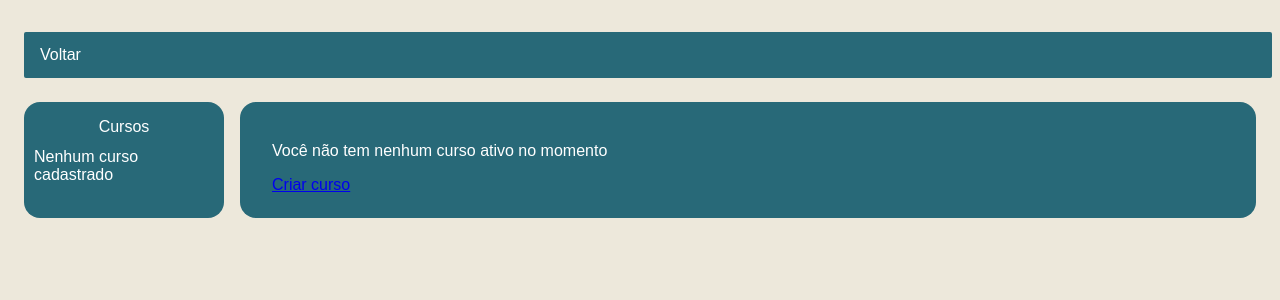
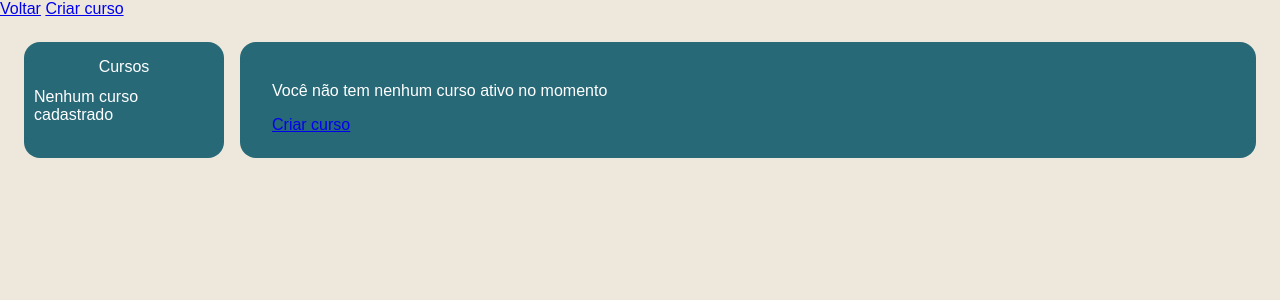
Before and after one commit to vagnermelo20/Projetos2, a Django app: template painel_adm/templates/painel_adm/visualizar_curso.html in a window 1280 px wide. Shown: the part 48-348 px from the top of the page. Run offline with Django 5.2, Linux system fonts and the light colour scheme; the template is opened without the code that fills it, so the values that code supplies are empty.

Commit message:
Correção de URLS e adição de botões

```diff
--- a/painel_adm/templates/painel_adm/criar_curso.html
+++ b/painel_adm/templates/painel_adm/criar_curso.html
@@ -130,7 +130,7 @@
         <span style="color:#fff;font-size:15px;">Criar Curso</span>
     </div>
     <div class="container">
-        <a href="{% url 'inicio' %}" class="voltar-btn">Voltar</a>
+        <a href="{% url 'visualizar_curso' %}" class="voltar-btn">Voltar</a>
         <div class="form-box">
             <div class="form-title">Criar curso<br><span style="font-weight:normal;font-size:15px;">Aqui é onde o adm criará cursos</span></div>
             {% if messages %}
--- a/painel_adm/templates/painel_adm/criar_processo.html
+++ b/painel_adm/templates/painel_adm/criar_processo.html
@@ -130,7 +130,7 @@
         <span style="color:#fff;font-size:15px;">Criar Processo</span>
     </div>
     <div class="container">
-        <a href="{% url 'inicio' %}" class="voltar-btn">Voltar</a>
+        <a href="{% url 'visualizar_processo' %}" class="voltar-btn">Voltar</a>
         <div class="form-box">
             <div class="form-title">Criar Processo<br><span style="font-weight:normal;font-size:15px;">Aqui é onde o adm criará processo seletivo</span></div>
             {% if messages %}
--- a/painel_adm/templates/painel_adm/editar_curso.html
+++ b/painel_adm/templates/painel_adm/editar_curso.html
@@ -152,7 +152,7 @@
         </div>
     </div>
     <div class="container">
-        <a href="{% url 'visualizar curso' %}" class="voltar-btn">Voltar</a>
+        <a href="{% url 'visualizar_curso' %}" class="voltar-btn">Voltar</a>
         <div class="edit-box">
             <div class="edit-title">Editar Cursos</div>
             {% if messages %}
@@ -178,7 +178,7 @@
                 </div>
                 <div class="form-group">
                     <label for="campo_n_professores">Número de professores:</label>
-                    <input type="text" name="n_professores" id="campo_n_professores" value="{{ curso.Numero_professores }}" placeholder="Digite o número de professores">
+                    <input type="text" name="n_professores" id="campo_n_professores" value="{{ curso.Numero_Professores }}" placeholder="Digite o número de professores">
                 </div>
                 <button type="submit">Salvar</button>
             </form>
--- a/painel_adm/templates/painel_adm/editar_processo.html
+++ b/painel_adm/templates/painel_adm/editar_processo.html
@@ -148,6 +148,7 @@
         </div>
     </div>
     <div class="container">
+        <a href="{% url 'visualizar_processo' %}" class="voltar-btn">Voltar</a>
         <div class="edit-box">
             <div class="edit-title">Editar Processo</div>
             {% if messages %}
--- a/painel_adm/templates/painel_adm/inicio.html
+++ b/painel_adm/templates/painel_adm/inicio.html
@@ -77,7 +77,7 @@
             {{ Usuario.Nome }}
         </div>
     </div>
-    <button class="voltar-btn">Voltar</button>
+    <a href="{% url 'inicio' %}" class="voltar-btn">Voltar</a>
     <div class="welcome-box">
         Bem Vindo Administrativo {{ Usuario.Nome }}
     </div>
--- a/painel_adm/templates/painel_adm/visualizar_curso.html
+++ b/painel_adm/templates/painel_adm/visualizar_curso.html
@@ -135,7 +135,8 @@
         </div>
         <span style="color:#fff;font-size:15px;">Login</span>
     </div>
-    <div class="voltar-bar">Voltar</div>
+    <a href="{% url 'inicio_painel' %}" class="voltar-btn">Voltar</a>
+    <a href="{% url 'criar_curso' %}"> Criar curso</a>
     <div class="main-content">
         <div class="sidebar">
             <div class="sidebar-title">Cursos</div>
@@ -153,7 +154,7 @@
                     <p><strong>Nome do curso:</strong> {{ curso.Nome }}</p>
                     <p><strong>Descrição:</strong> {{ curso.Descrição }}</p>
                     <p><strong>Número de alunos:</strong> {{ curso.Numero_alunos }}</p>
-                    <p><strong>Número de professores:</strong> {{ curso.Numero_professores }}</p>
+                    <p><strong>Número de professores:</strong> {{ curso.Numero_Professores }}</p>
                     <div class="curso-actions">
                         <a href="{% url 'editar_curso' curso.id %}">Editar</a>
                         <form method="POST" action="{% url 'deletar_curso' curso.id %}" style="display:inline;" onsubmit="return confirm('Você tem certeza que deseja deletar este curso?');">
--- a/painel_adm/templates/painel_adm/visualizar_processo.html
+++ b/painel_adm/templates/painel_adm/visualizar_processo.html
@@ -115,7 +115,8 @@
             </svg>
         </div>
     </div>
-    <div class="voltar-bar">Voltar</div>
+    <a href="{% url 'inicio_painel' %}" class="voltar-btn">Voltar</a>\
+    <a href="{% url 'criar_processo' %}"> Criar processo</a>
     <div class="processo-box">
         {% if selecao %}
             <a href="{% url 'criar_processo' %}">Criar processo seletivo</a>
```
